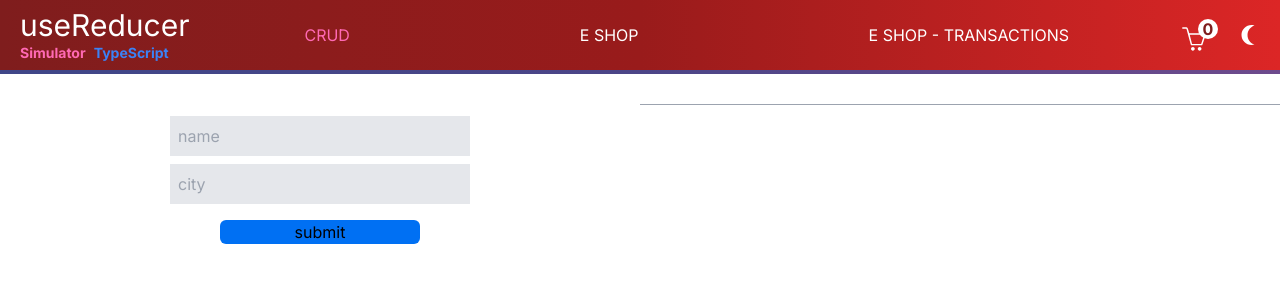
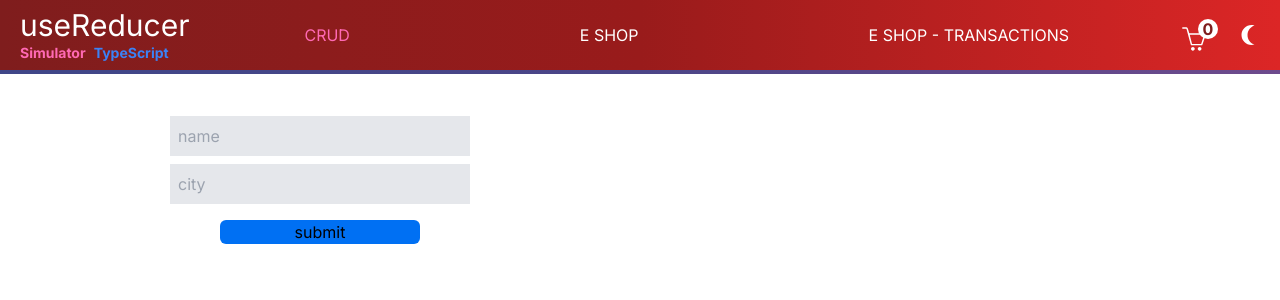
Before and after one commit to aleskruba/usereducer-typescript-simulator, a Next.js app: page /crud in a window 1280 px wide. Shown: the top 300 px of the page. Built offline with nearby package versions, Linux system fonts and the light colour scheme.

Commit message:
Update: Description of changes

```diff
--- a/components/ArrayComponent.tsx
+++ b/components/ArrayComponent.tsx
@@ -47,7 +47,7 @@ const ArrayComponent = () => {
 
     return (
 
-    <div className='grid grid-cols-5 px-5 pb-2 gap-1 border-b border-solid border-gray-400 '>
+    <div className='grid grid-cols-5 px-5 pb-2 gap-1 mt-20'>
   {state.nameList.map((item, index) => (
     <Fragment key={item.id}>
       <div >{index+1}</div>
```
